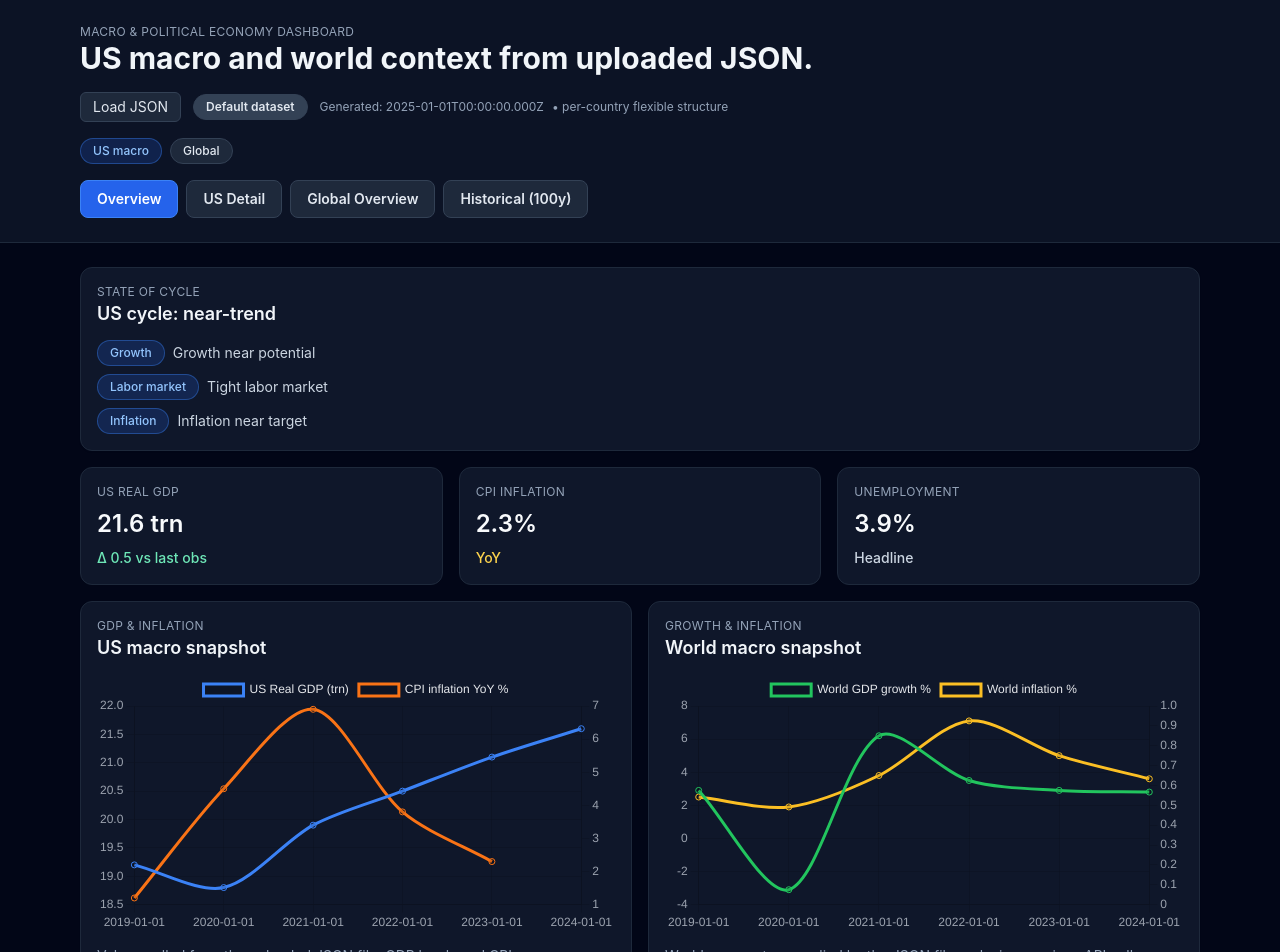
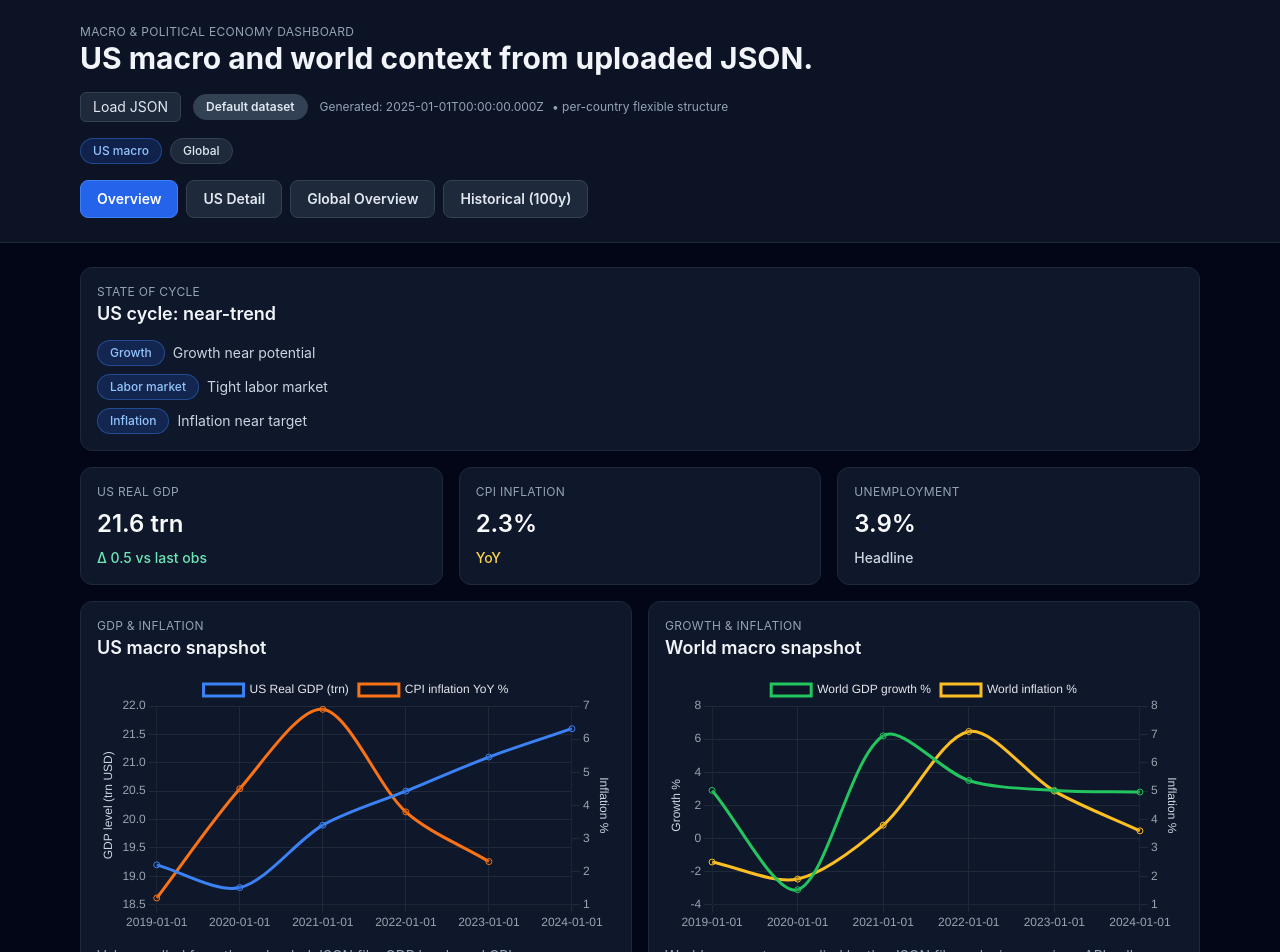
Before and after one commit to mkolh/macro2, a React (Vite) app: page / in a window 1280 px wide. Shown: the top 952 px of the page. Built offline with nearby package versions, Linux system fonts and the light colour scheme.

Commit message:
Improve clarity of macro charts

```diff
--- a/src/tabs/GlobalOverviewTab.tsx
+++ b/src/tabs/GlobalOverviewTab.tsx
@@ -13,11 +13,13 @@ export function GlobalOverviewTab() {
   if (error) return <Card className="text-rose-200">Failed to load global data. Verify JSON content.</Card>;
   if (!data) return null;
 
+  const gridColor = '#1f2937';
+
   const lineData = {
     labels: data.gdpGrowth.map((p) => p.date),
     datasets: [
-      { label: 'World GDP growth %', data: data.gdpGrowth.map((p) => p.value), borderColor: '#3b82f6' },
-      { label: 'World inflation %', data: data.inflation.map((p) => p.value), borderColor: '#f97316' }
+      { label: 'World GDP growth %', data: data.gdpGrowth.map((p) => p.value), borderColor: '#3b82f6', tension: 0.3, yAxisID: 'y' },
+      { label: 'World inflation %', data: data.inflation.map((p) => p.value), borderColor: '#f97316', tension: 0.3, yAxisID: 'y1' }
     ]
   };
 
@@ -29,25 +31,49 @@ export function GlobalOverviewTab() {
     ]
   };
 
+  const lineOptions = {
+    responsive: true,
+    interaction: { mode: 'index', intersect: false },
+    plugins: {
+      legend: { labels: { color: '#e5e7eb' } },
+      tooltip: {
+        callbacks: {
+          label: (ctx: any) => `${ctx.dataset.label}: ${ctx.parsed.y}%`
+        }
+      }
+    },
+    scales: {
+      x: { ticks: { color: '#9ca3af' }, grid: { color: gridColor } },
+      y: { ticks: { color: '#9ca3af' }, grid: { color: gridColor }, title: { display: true, text: 'Growth %', color: '#cbd5e1' } },
+      y1: {
+        position: 'right',
+        ticks: { color: '#9ca3af' },
+        grid: { drawOnChartArea: false, color: gridColor },
+        title: { display: true, text: 'Inflation %', color: '#cbd5e1' }
+      }
+    }
+  };
+
+  const decadeOptions = {
+    responsive: true,
+    plugins: { legend: { labels: { color: '#e5e7eb' } } },
+    scales: {
+      x: { ticks: { color: '#9ca3af' }, grid: { color: gridColor } },
+      y: { ticks: { color: '#9ca3af' }, grid: { color: gridColor }, title: { display: true, text: '%', color: '#cbd5e1' } }
+    }
+  };
+
   return (
     <div className="flex flex-col gap-4">
       <Card>
         <CardHeader title="World macro series" subtitle="Growth & inflation" />
-        <ChartContainer
-          type="line"
-          data={lineData}
-          options={{ responsive: true, plugins: { legend: { labels: { color: '#e5e7eb' } } }, scales: { x: { ticks: { color: '#9ca3af' } }, y: { ticks: { color: '#9ca3af' } } } }}
-        />
+        <ChartContainer type="line" data={lineData} options={lineOptions} />
         <ExplainText>World-level series supplied directly by the uploaded dataset.</ExplainText>
       </Card>
 
       <Card>
         <CardHeader title="World decadal view" subtitle="Growth & inflation" />
-        <ChartContainer
-          type="bar"
-          data={decadeData}
-          options={{ responsive: true, plugins: { legend: { labels: { color: '#e5e7eb' } } }, scales: { x: { ticks: { color: '#9ca3af' } }, y: { ticks: { color: '#9ca3af' } } } }}
-        />
+        <ChartContainer type="bar" data={decadeData} options={decadeOptions} />
         <ExplainText>Rollups computed upstream and carried inside the JSON file.</ExplainText>
       </Card>
     </div>
--- a/src/tabs/OverviewTab.tsx
+++ b/src/tabs/OverviewTab.tsx
@@ -36,6 +36,8 @@ export function OverviewTab() {
   const prevGDP = usData.gdpReal.at(-2)?.value ?? latestGDP;
   const gdpChange = latestGDP - prevGDP;
 
+  const gridColor = '#1f2937';
+
   const usChartData = {
     labels: usData.gdpReal.map((p) => p.date),
     datasets: [
@@ -63,28 +65,52 @@ export function OverviewTab() {
         label: 'World GDP growth %',
         data: worldData.gdpGrowth.map((p) => p.value),
         borderColor: '#22c55e',
-        tension: 0.3
+        tension: 0.3,
+        yAxisID: 'y'
       },
       {
         label: 'World inflation %',
         data: worldData.inflation.map((p) => p.value),
         borderColor: '#fbbf24',
-        tension: 0.3
+        tension: 0.3,
+        yAxisID: 'y1'
       }
     ]
   };
 
-  const chartOptions = {
+  const makeDualAxisOptions = (primaryTitle: string, secondaryTitle: string) => ({
     responsive: true,
+    interaction: { mode: 'index', intersect: false },
     plugins: {
-      legend: { labels: { color: '#e5e7eb' } }
+      legend: { labels: { color: '#e5e7eb' } },
+      tooltip: {
+        callbacks: {
+          label: (ctx: any) => {
+            const value = ctx.parsed.y;
+            const suffix = ctx.dataset.label.toLowerCase().includes('%') ? '%' : '';
+            return `${ctx.dataset.label}: ${value}${suffix}`;
+          }
+        }
+      }
     },
     scales: {
-      x: { ticks: { color: '#9ca3af' } },
-      y: { ticks: { color: '#9ca3af' } },
-      y1: { position: 'right', ticks: { color: '#9ca3af' }, grid: { drawOnChartArea: false } }
+      x: { ticks: { color: '#9ca3af' }, grid: { color: gridColor } },
+      y: {
+        ticks: { color: '#9ca3af' },
+        grid: { color: gridColor },
+        title: { display: true, text: primaryTitle, color: '#cbd5e1' }
+      },
+      y1: {
+        position: 'right',
+        ticks: { color: '#9ca3af' },
+        grid: { drawOnChartArea: false, color: gridColor },
+        title: { display: true, text: secondaryTitle, color: '#cbd5e1' }
+      }
     }
-  };
+  });
+
+  const usChartOptions = makeDualAxisOptions('GDP level (trn USD)', 'Inflation %');
+  const worldChartOptions = makeDualAxisOptions('Growth %', 'Inflation %');
 
   return (
     <div className="flex flex-col gap-4">
@@ -112,12 +138,12 @@ export function OverviewTab() {
       <div className="card-grid cols-2">
         <Card>
           <CardHeader title="US macro snapshot" subtitle="GDP & inflation" />
-          <ChartContainer type="line" data={usChartData} options={chartOptions} />
+          <ChartContainer type="line" data={usChartData} options={usChartOptions} />
           <ExplainText>Values pulled from the uploaded JSON file: GDP levels and CPI year-over-year inflation.</ExplainText>
         </Card>
         <Card>
           <CardHeader title="World macro snapshot" subtitle="Growth & inflation" />
-          <ChartContainer type="line" data={worldChartData} options={chartOptions} />
+          <ChartContainer type="line" data={worldChartData} options={worldChartOptions} />
           <ExplainText>World aggregates supplied by the JSON file replacing previous API calls.</ExplainText>
         </Card>
       </div>
--- a/src/tabs/USDetailTab.tsx
+++ b/src/tabs/USDetailTab.tsx
@@ -10,6 +10,7 @@ import { useUSMacroData } from '../data/hooks';
 export function USDetailTab() {
   const { data, loading, error } = useUSMacroData();
   const [shock, setShock] = useState(0);
+  const gridColor = '#1f2937';
 
   const shockText = useMemo(() => {
     const deltaUnemp = (shock * 0.3).toFixed(1);
@@ -23,10 +24,11 @@ export function USDetailTab() {
 
   const baseOptions = {
     responsive: true,
+    interaction: { mode: 'index', intersect: false },
     plugins: { legend: { labels: { color: '#e5e7eb' } } },
     scales: {
-      x: { ticks: { color: '#9ca3af' } },
-      y: { ticks: { color: '#9ca3af' } }
+      x: { ticks: { color: '#9ca3af' }, grid: { color: gridColor } },
+      y: { ticks: { color: '#9ca3af' }, grid: { color: gridColor } }
     }
   };
 
@@ -56,9 +58,9 @@ export function USDetailTab() {
   const dualOptions = {
     ...baseOptions,
     scales: {
-      x: { ticks: { color: '#9ca3af' } },
-      y: { ticks: { color: '#9ca3af' } },
-      y1: { position: 'right', ticks: { color: '#9ca3af' }, grid: { drawOnChartArea: false } }
+      x: { ticks: { color: '#9ca3af' }, grid: { color: gridColor } },
+      y: { ticks: { color: '#9ca3af' }, grid: { color: gridColor } },
+      y1: { position: 'right', ticks: { color: '#9ca3af' }, grid: { drawOnChartArea: false, color: gridColor } }
     }
   };
 
```
